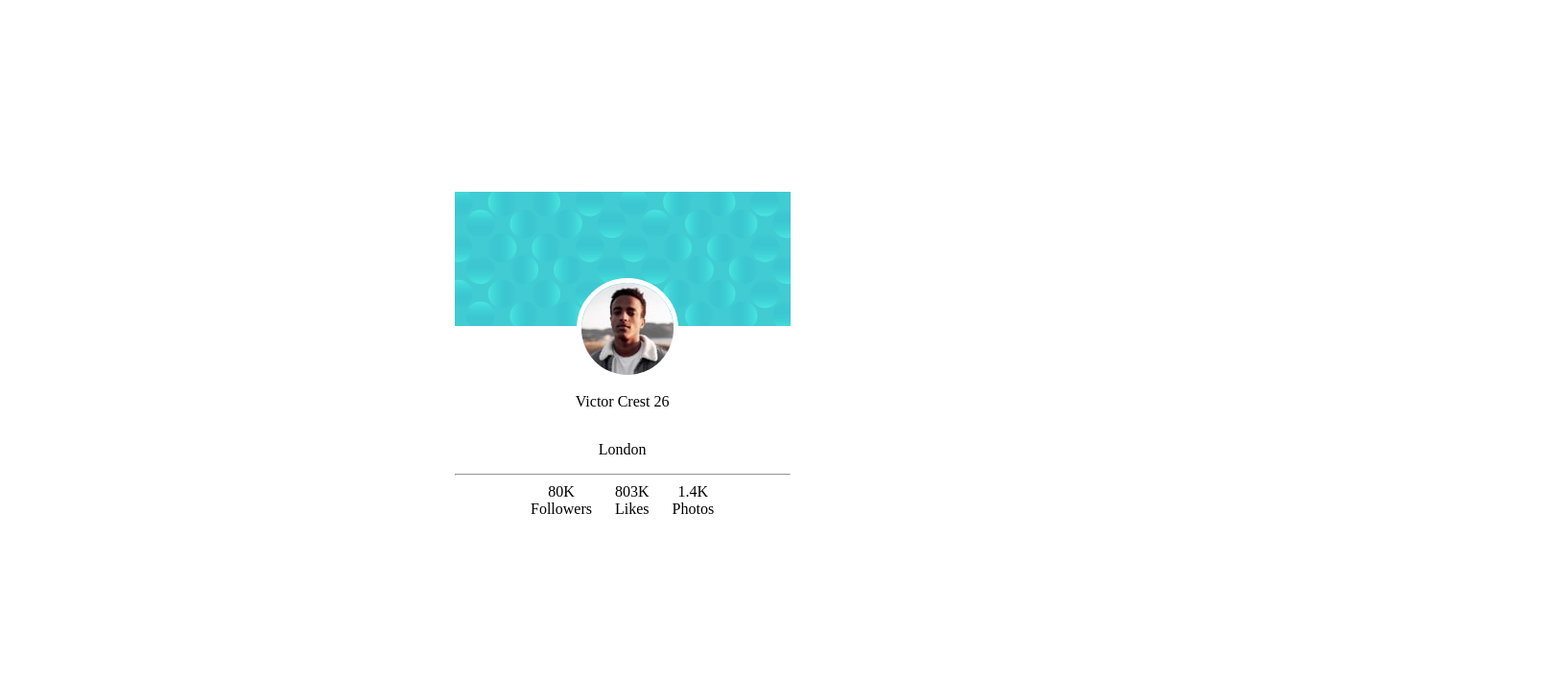
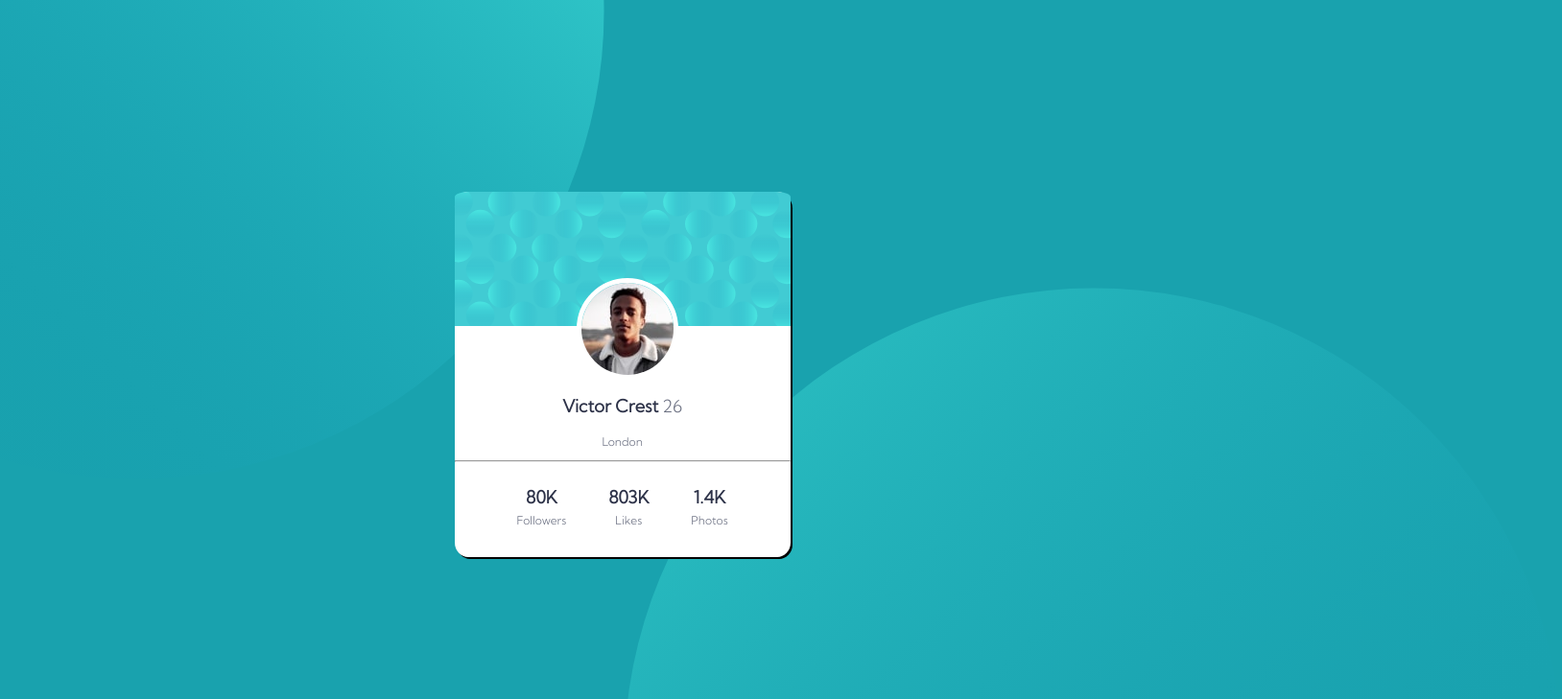
Before and after one commit to riteessshh/profile-card-development, a plain HTML site: page index.html in a window 1280 px wide. Shown: the top 729 px of the page at 96% size, 1628 px wide, since content can reach past the window. Drawn offline with Linux system fonts and the light colour scheme.

Commit message:
Edit2.0
background addition,
font colour,

```diff
--- a/index.html
+++ b/index.html
@@ -6,6 +6,8 @@
 
   <link rel="icon" type="image/png" sizes="32x32" href="./images/favicon-32x32.png">
   <link rel="stylesheet" href="styles.css">
+  <link href="https://fonts.googleapis.com/css2?family=Kumbh+Sans:wght@300&display=swap" rel="stylesheet">
+
 
   <title>Frontend Mentor | Profile card component</title>
 
@@ -16,6 +18,10 @@
   </style>
 </head>
 <body>
+  <div class="bgimg">
+    <img class="bgimga"src="images\bg-pattern-top.svg" alt="">
+    <img class="bgimgb"src="images\bg-pattern-bottom.svg" alt="">
+  </div>
   <div class="card">
     <div class="images">
       <img class="dp-img"src="images\image-victor.jpg" alt="image"
@@ -34,7 +40,7 @@
   </div>
   <div class="attribution">
     Challenge by <a href="https://www.frontendmentor.io?ref=challenge" target="_blank">Frontend Mentor</a>.
-    Coded by <a href="#">riteessshh</a>.
+    Coded by <a href="https://www.frontendmentor.io/profile/riteessshh">riteessshh</a>.
   </div>
 </body>
 </html>
--- a/styles.css
+++ b/styles.css
@@ -1,22 +1,46 @@
 body {
+  background-color: hsl(185, 75%, 39%);
+  font-family: 'Kumbh Sans', sans-serif;
   text-align: center;
+  margin: 0;
 }
 
+hr {
+  margin-bottom: 25px;
+}
+
+.bgimga {
+  position: absolute;
+  right: 650px;
+  bottom: 300px;
+}
+
+.bgimgb {
+  position: absolute;
+  object-fit: cover;
+  left: 650px;
+  top: 300px;
+}
 .card {
+  background-color: white;
+  box-shadow: 2px 2px #000000;
   position: absolute;
   top: 25%;
   left: 37%;
+  border-radius: 4%;
+  padding-bottom: 30px;
 }
 .images {
   display: block;
 }
 .bg-pattern {
   left: 0;
+  border-top-left-radius: 4%;
+  border-top-right-radius: 4%;
 }
 .dp-img {
   position: absolute;
   border-radius: 50%;
-  border-color: white;
   border-width: 10px;
   border: 5px solid #ffffff;
 }
@@ -27,37 +51,69 @@ body {
 }
 
 .name {
+  color: hsl(229, 23%, 23%);
+  font-size: 18px;
+  font-weight: 700;
   display: inline-block;
 }
 
 .age {
+  color: hsl(227, 10%, 46%);
+  font-size: 18px;
   display: inline-block;
 }
 
+.location {
+  color: hsl(227, 10%, 46%);
+  font-size: 12px;
+  margin-top: 0px;
+}
+
 .followers {
+  color: hsl(229, 23%, 23%);
+  font-size: 18px;
+  font-weight: 700;
   display: inline-block;
-  margin: 0 10px;
+  margin: 0 20px;
 }
 
 .fol {
+  color: hsl(227, 10%, 46%);
+  font-size: 12px;
+  font-weight: 400;
+  padding-top: 5px;
   display: block;
 }
 
 .likes {
+  color: hsl(229, 23%, 23%);
+  font-size: 18px;
+  font-weight: 700;
   display: inline-block;
-  margin: 0 10px;
+  margin: 0 20px;
 }
 
 .lik {
+  color: hsl(227, 10%, 46%);
+  font-size: 12px;
+  font-weight: lighter;
+  padding-top: 5px;
   display: block;
 }
 
 .photos {
+  color: hsl(229, 23%, 23%);
+  font-size: 18px;
+  font-weight: 700;
   display: inline-block;
-  margin: 0 10px;
+  margin: 0 20px;
 }
 
 .pho {
+  color: hsl(227, 10%, 46%);
+  font-size: 12px;
+  font-weight: lighter;
+  padding-top: 5px;
   display: block;
 }
 
```
